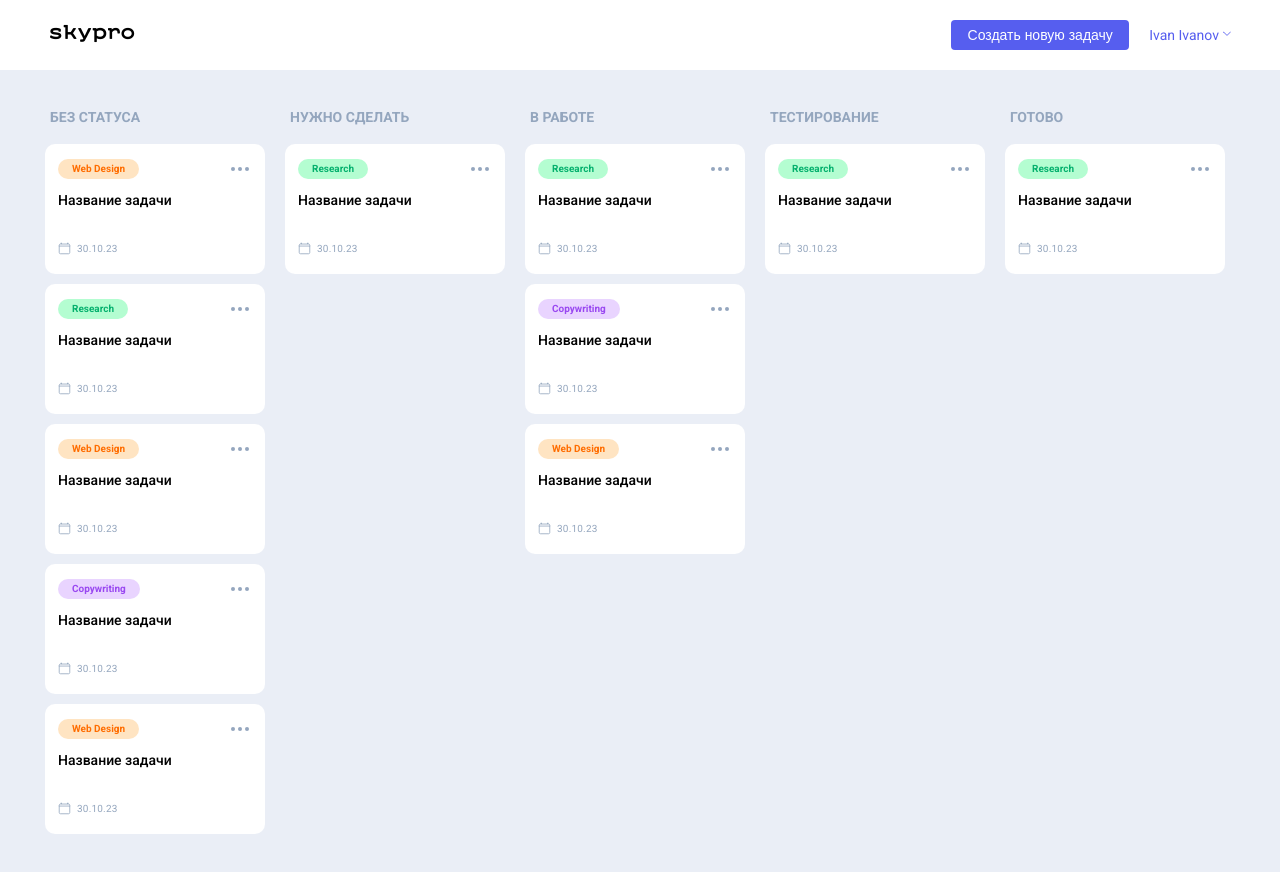
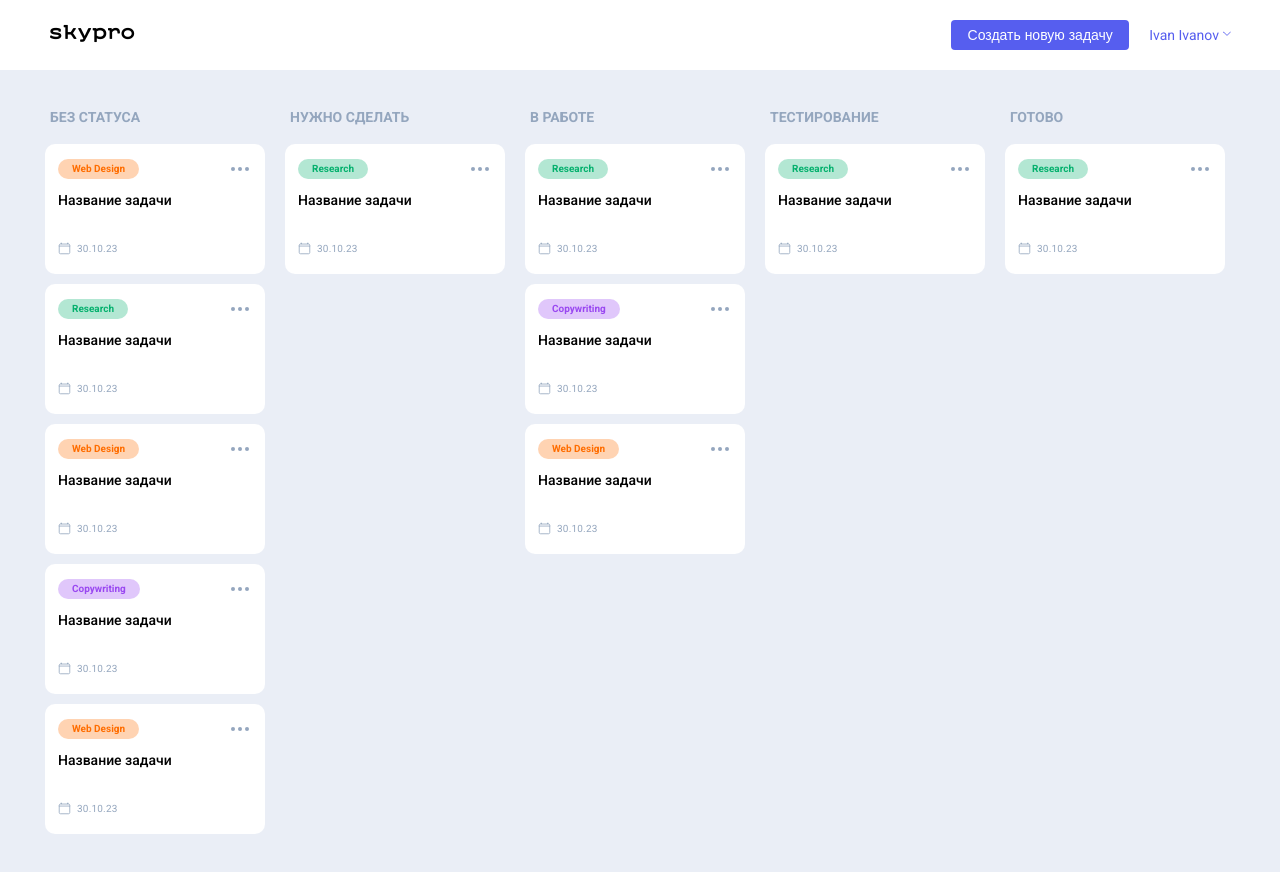
Before and after one commit to SergeySkywell/skypro-kanban, a React (Vite) app: page / in a window 1280 px wide. Shown: the top 872 px of the page. Built offline with nearby package versions, Linux system fonts and the light colour scheme.

Commit message:
feat: migrate Card component styles to styled-components

```diff
--- a/package.json
+++ b/package.json
@@ -11,7 +11,8 @@
   },
   "dependencies": {
     "react": "^19.1.0",
-    "react-dom": "^19.1.0"
+    "react-dom": "^19.1.0",
+    "styled-components": "^6.1.18"
   },
   "devDependencies": {
     "@eslint/js": "^9.25.0",
--- a/src/App.css
+++ b/src/App.css
@@ -25,16 +25,6 @@ ul li {
   list-style: none;
 }
 
-@keyframes card-animation {
-  0% {
-    height: 0;
-    opacity: 0;
-  }
-  100% {
-    height: auto;
-    opacity: 1;
-  }
-}
 html,
 body {
   width: 100%;
@@ -85,26 +75,6 @@ body {
 .pop-new-card:target,
 .pop-browse:target {
   display: block;
-}
-
-._orange {
-  background-color: #ffe4c2;
-  color: #ff6d00;
-}
-
-._green {
-  background-color: #b4fdd1;
-  color: #06b16e;
-}
-
-._purple {
-  background-color: #e9d4ff;
-  color: #9a48f1;
-}
-
-._gray {
-  background: #94a6be;
-  color: #ffffff;
 }
 
 ._active-category {
@@ -831,92 +801,6 @@ body {
   text-transform: uppercase;
 }
 
-.cards {
-  width: 100%;
-  display: block;
-  position: relative;
-}
-.cards__item {
-  padding: 5px;
-  animation-name: card-animation;
-  animation-duration: 500ms;
-  animation-timing-function: linear;
-}
-.cards__card {
-  width: 220px;
-  height: 130px;
-  background-color: #ffffff;
-  border-radius: 10px;
-  display: flex;
-  flex-direction: column;
-  align-items: flex-start;
-  justify-content: stretch;
-  padding: 15px 13px 19px;
-}
-
-.card__group {
-  width: 100%;
-  height: 20px;
-  margin-bottom: 12px;
-  display: flex;
-  align-items: center;
-  justify-content: space-between;
-}
-.card__theme {
-  width: auto;
-  height: 20px;
-  padding: 5px 14px;
-  border-radius: 18px;
-}
-.card__theme p {
-  font-size: 10px;
-  font-weight: 600;
-  line-height: 10px;
-}
-.card__btn {
-  width: 24px;
-  height: 24px;
-  display: flex;
-  align-items: center;
-  justify-content: space-around;
-  padding: 2px;
-}
-.card__btn div {
-  width: 4px;
-  height: 4px;
-  border-radius: 50%;
-  background-color: #94a6be;
-}
-.card__title {
-  font-size: 14px;
-  font-weight: 500;
-  line-height: 18px;
-  color: #000000;
-  margin-bottom: 10px;
-}
-.card__content {
-  height: 64px;
-  display: flex;
-  flex-direction: column;
-  align-items: flex-start;
-  justify-content: space-between;
-}
-.card__date {
-  display: flex;
-  align-items: center;
-  justify-content: flex-start;
-}
-.card__date svg {
-  width: 13px;
-}
-.card__date p {
-  margin-left: 6px;
-  font-size: 10px;
-  line-height: 13px;
-  color: #94a6be;
-  letter-spacing: 0.2px;
-}
-
 @media screen and (max-width: 1200px) {
   .main__block {
     width: 100%;
--- a/src/components/Main/Card.jsx
+++ b/src/components/Main/Card.jsx
@@ -1,24 +1,38 @@
+import {
+  CardButton,
+  CardContent,
+  CardDate,
+  CardDateText,
+  CardGroup,
+  CardsItem,
+  CardTheme,
+  CardThemeText,
+  CardTitle,
+  StyledCard,
+} from "./Card.styled";
+
 export function Card({ title, category, date, theme }) {
   return (
-    <div className="cards__item">
-      <div className="cards__card card">
-        <div className="card__group">
-          <div className={`card__theme ${theme}`}>
-            <p className={theme}>{category}</p>
-          </div>
+    <CardsItem>
+      <StyledCard>
+        <CardGroup>
+          <CardTheme themeColor={theme}>
+            <CardThemeText $color={theme}>{category}</CardThemeText>
+          </CardTheme>
+
           <a href="#popBrowse" target="_self">
-            <div className="card__btn">
+            <CardButton>
               <div></div>
               <div></div>
               <div></div>
-            </div>
+            </CardButton>
           </a>
-        </div>
-        <div className="card__content">
+        </CardGroup>
+        <CardContent>
           <a href="" target="_blank">
-            <h3 className="card__title">{title}</h3>
+            <CardTitle>{title}</CardTitle>
           </a>
-          <div className="card__date">
+          <CardDate>
             <svg
               xmlns="http://www.w3.org/2000/svg"
               width="13"
@@ -47,10 +61,10 @@ export function Card({ title, category, date, theme }) {
                 </clipPath>
               </defs>
             </svg>
-            <p>{date}</p>
-          </div>
-        </div>
-      </div>
-    </div>
+            <CardDateText>{date}</CardDateText>
+          </CardDate>
+        </CardContent>
+      </StyledCard>
+    </CardsItem>
   );
 }
--- /dev/null
+++ b/src/components/Main/Card.styled.js
@@ -0,0 +1,111 @@
+import styled, { keyframes } from "styled-components";
+
+const cardAnimation = keyframes`
+  0% {
+    height: 0;
+    opacity: 0;
+  }
+  100% {
+    height: auto;
+    opacity: 1;
+  }
+`;
+
+export const CardsItem = styled.div`
+  padding: 5px;
+  animation: ${cardAnimation} 500ms linear;
+`;
+
+export const StyledCard = styled.div`
+  width: 220px;
+  height: 130px;
+  background-color: #ffffff;
+  border-radius: 10px;
+  display: flex;
+  flex-direction: column;
+  align-items: flex-start;
+  justify-content: stretch;
+  padding: 15px 13px 19px;
+`;
+
+export const CardGroup = styled.div`
+  width: 100%;
+  height: 20px;
+  margin-bottom: 12px;
+  display: flex;
+  align-items: center;
+  justify-content: space-between;
+`;
+
+export const themeColors = {
+  orange: "#ff6d00",
+  green: "#06b16e",
+  purple: "#9a48f1",
+};
+
+export const CardTheme = styled.div`
+  width: auto;
+  height: 20px;
+  padding: 5px 14px;
+  border-radius: 18px;
+  background-color: ${({ themeColor }) =>
+    themeColor === "orange"
+      ? "rgba(255, 109, 0, 0.3)"
+      : themeColor === "green"
+      ? "rgba(6, 177, 110, 0.3)"
+      : themeColor === "purple"
+      ? "rgba(154, 72, 241, 0.3)"
+      : "#e0e0e0"};
+`;
+
+export const CardThemeText = styled.p`
+  font-size: 10px;
+  font-weight: 600;
+  line-height: 10px;
+  color: ${({ $color }) => themeColors[$color] || "#94a6be"};
+`;
+
+export const CardButton = styled.div`
+  width: 24px;
+  height: 24px;
+  display: flex;
+  align-items: center;
+  justify-content: space-around;
+  padding: 2px;
+  & > div {
+    width: 4px;
+    height: 4px;
+    border-radius: 50%;
+    background-color: #94a6be;
+  }
+`;
+
+export const CardContent = styled.div`
+  height: 64px;
+  display: flex;
+  flex-direction: column;
+  align-items: flex-start;
+  justify-content: space-between;
+`;
+
+export const CardTitle = styled.h3`
+  font-size: 14px;
+  font-weight: 500;
+  line-height: 18px;
+  color: #000000;
+  margin-bottom: 10px;
+`;
+
+export const CardDate = styled.div`
+  display: flex;
+  align-items: center;
+  justify-content: flex-start;
+`;
+
+export const CardDateText = styled.p`
+  margin-left: 6px;
+  font-size: 10px;
+  line-height: 13px;
+  color: #94a6be;
+  letter-spacing: 0.2px;
+`;
--- a/src/data.js
+++ b/src/data.js
@@ -1,7 +1,7 @@
 export const cardList = [
   {
     id: 1,
-    theme: "_orange",
+    theme: "orange",
     topic: "Web Design",
     title: "Название задачи",
     date: "30.10.23",
@@ -9,7 +9,7 @@ export const cardList = [
   },
   {
     id: 2,
-    theme: "_green",
+    theme: "green",
     topic: "Research",
     title: "Название задачи",
     date: "30.10.23",
@@ -17,7 +17,7 @@ export const cardList = [
   },
   {
     id: 3,
-    theme: "_orange",
+    theme: "orange",
     topic: "Web Design",
     title: "Название задачи",
     date: "30.10.23",
@@ -25,7 +25,7 @@ export const cardList = [
   },
   {
     id: 4,
-    theme: "_purple",
+    theme: "purple",
     topic: "Copywriting",
     title: "Название задачи",
     date: "30.10.23",
@@ -33,7 +33,7 @@ export const cardList = [
   },
   {
     id: 5,
-    theme: "_orange",
+    theme: "orange",
     topic: "Web Design",
     title: "Название задачи",
     date: "30.10.23",
@@ -41,7 +41,7 @@ export const cardList = [
   },
   {
     id: 6,
-    theme: "_green",
+    theme: "green",
     topic: "Research",
     title: "Название задачи",
     date: "30.10.23",
@@ -49,7 +49,7 @@ export const cardList = [
   },
   {
     id: 7,
-    theme: "_green",
+    theme: "green",
     topic: "Research",
     title: "Название задачи",
     date: "30.10.23",
@@ -57,7 +57,7 @@ export const cardList = [
   },
   {
     id: 8,
-    theme: "_purple",
+    theme: "purple",
     topic: "Copywriting",
     title: "Название задачи",
     date: "30.10.23",
@@ -65,7 +65,7 @@ export const cardList = [
   },
   {
     id: 9,
-    theme: "_orange",
+    theme: "orange",
     topic: "Web Design",
     title: "Название задачи",
     date: "30.10.23",
@@ -73,7 +73,7 @@ export const cardList = [
   },
   {
     id: 10,
-    theme: "_green",
+    theme: "green",
     topic: "Research",
     title: "Название задачи",
     date: "30.10.23",
@@ -81,7 +81,7 @@ export const cardList = [
   },
   {
     id: 11,
-    theme: "_green",
+    theme: "green",
     topic: "Research",
     title: "Название задачи",
     date: "30.10.23",
```
Also changed, not shown: 1 other file (tests, documents, lock files or other folders).
